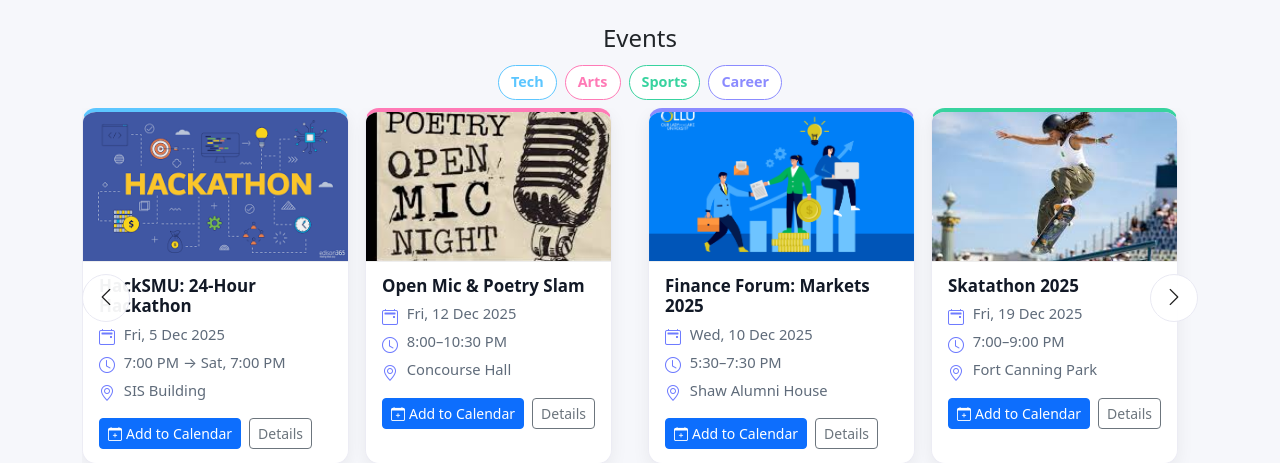
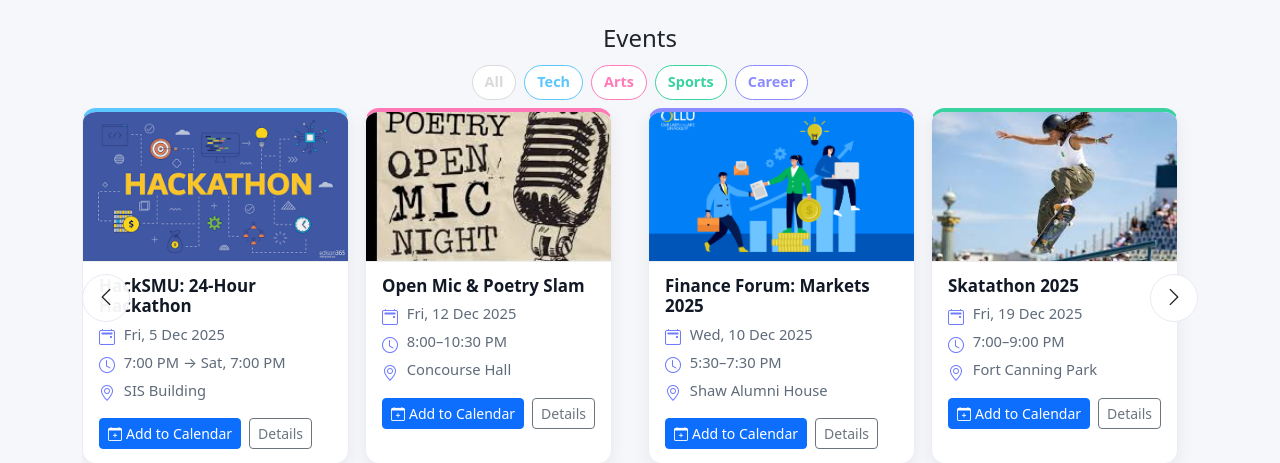
Before and after one commit to mahamantras2024-ux/SMU-events-manager, a PHP site: page /events.html in a window 1280 px wide. Shown: the top 463 px of the page. Run offline with PHP 8.4, Linux system fonts and the light colour scheme.

Commit message:
all back

```diff
--- a/Events page/events.html
+++ b/Events page/events.html
@@ -16,6 +16,7 @@
   </div>
 
   <div class="filters" id="filters">
+    <span class="chip accent-grey" data-filter="all">All</span>
     <span class="chip accent-sky" data-filter="tech">Tech</span>
     <span class="chip accent-pink" data-filter="arts">Arts</span>
     <span class="chip accent-mint" data-filter="sports">Sports</span>
--- a/Events page/events_style.css
+++ b/Events page/events_style.css
@@ -25,6 +25,9 @@ body{ background:#f6f7fb; }
     }
 
      /* --- Chip accent colors --- */
+    .chip.accent-grey {
+      border-color: #d9d9d9; color: #d9d9d9;
+    }
     .chip.accent-pink { border-color: #ff7ab6; color: #ff7ab6; }
     .chip.accent-sky { border-color: #5cc6ff; color: #5cc6ff; }
     .chip.accent-mint { border-color: #38d39f; color: #38d39f; }
```
